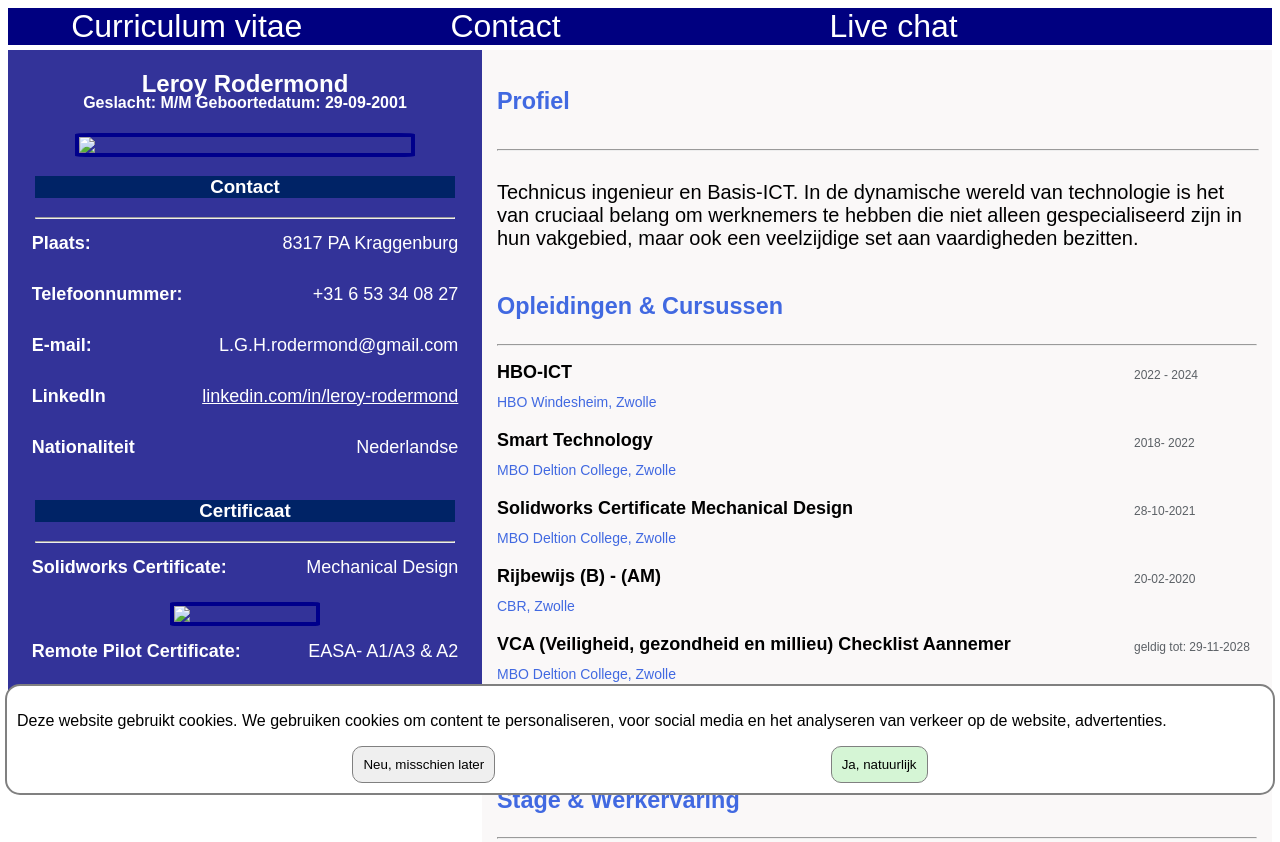
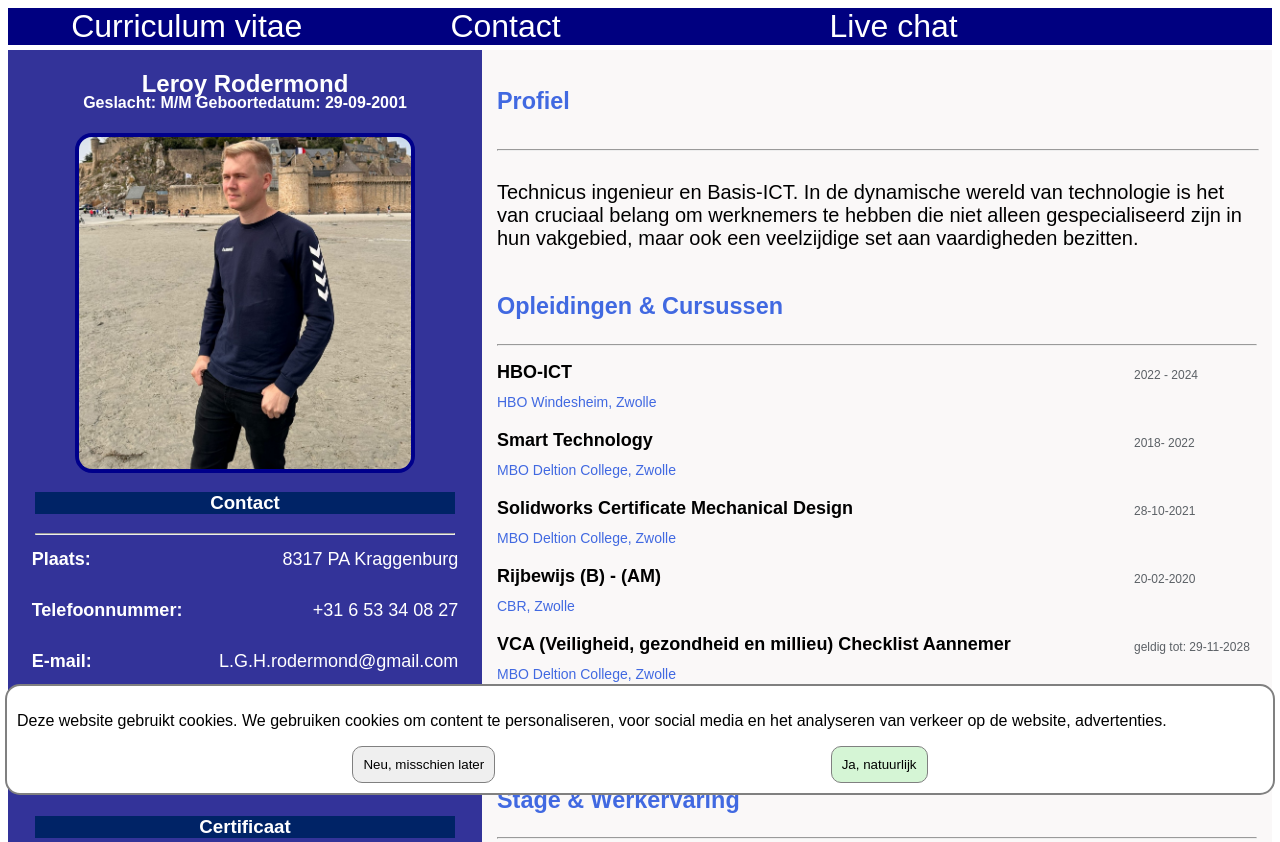
Before and after one commit to LeroyRodermond/CV-Leroy-Rodermond, a plain HTML site: page Index.html in a window 1280 px wide. Shown: the top 842 px of the page. Drawn offline with Linux system fonts and the light colour scheme.

Commit message:
verbeterd

```diff
--- a/cv.html
+++ b/Index.html
@@ -18,7 +18,7 @@
     </div>
 <div class="page">
     <section class="personalia">
-        <img class="person-logo" src="images/Profiel.jpeg">
+        <img class="person-logo" src="curriculumvitae/images/Profiel.jpeg">
         <h1 class="person-name">Leroy Rodermond</h1>
         <h4 class="person-info">Geslacht: M/M Geboortedatum: 29-09-2001</h4>
         <div class="profile-content__category">
@@ -55,12 +55,12 @@
             <h4 class="profile-content__contact">Solidworks Certificate:</h4>
             <p class="profile-content__info">Mechanical Design</p>
         </div>
-        <img class="person-Certificate" src="images/SolidworksCertificate.png">
+        <img class="person-Certificate" src="curriculumvitae/images/SolidworksCertificate.png">
         <div class="profile-content__element-ContentHead">
             <h4 class="profile-content__contact">Remote Pilot Certificate:</h4>
             <p class="profile-content__info">EASA- A1/A3 & A2</p>
         </div>
-        <img class="person-Certificate" src="images/DroneCertificate.png">
+        <img class="person-Certificate" src="curriculumvitae/images/DroneCertificate.png">
     </section>
 
     <section class="profile">
--- a/curriculumvitae/Navigation.js
+++ b/curriculumvitae/Navigation.js
@@ -1,6 +1,6 @@
 document.addEventListener("DOMContentLoaded", function() {
     document.getElementById("cvButton").addEventListener("click", function() {
-        window.location.href = "cv.html";
+        window.location.href = "index.html";
     });
 
     document.getElementById("contactButton").addEventListener("click", function() {
```
